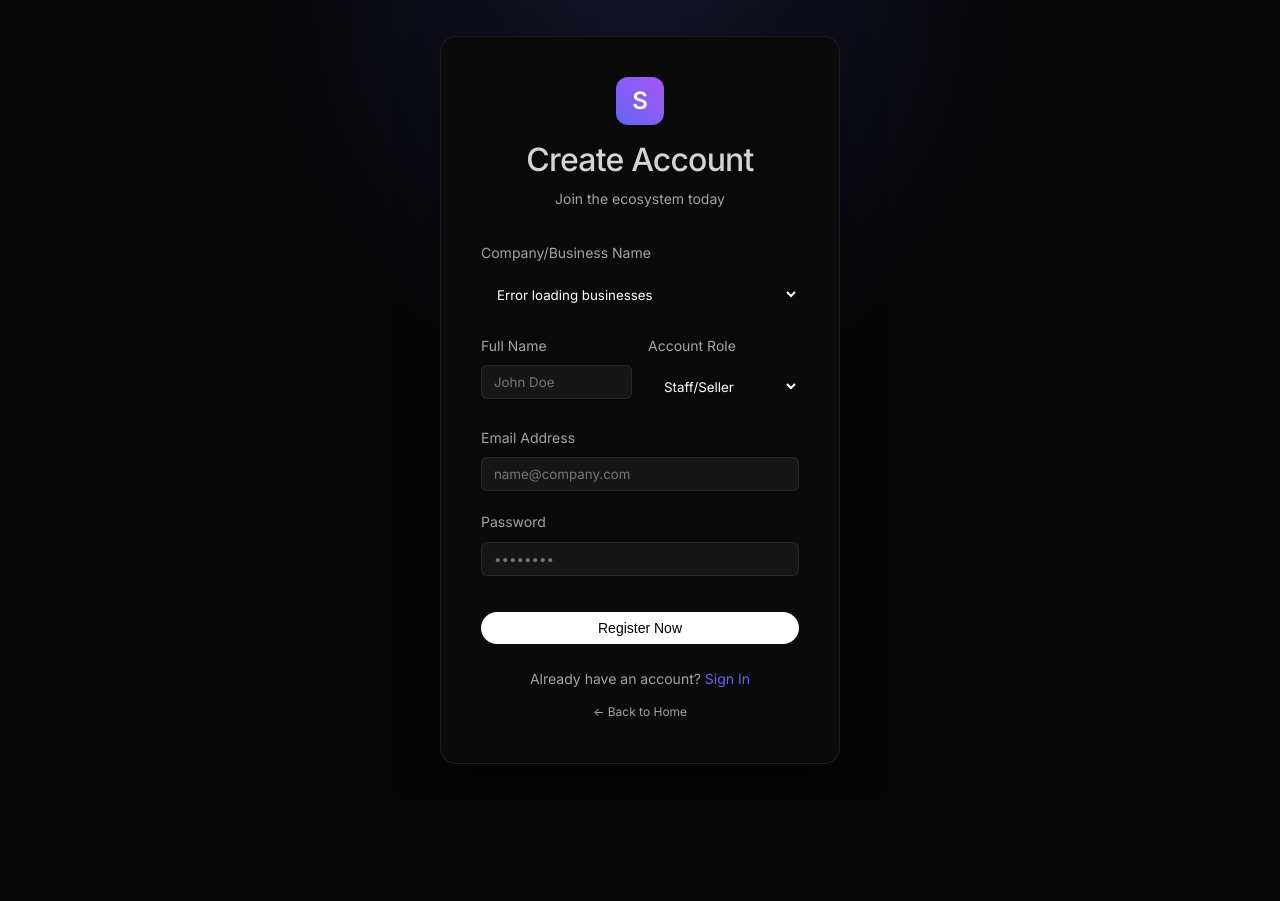
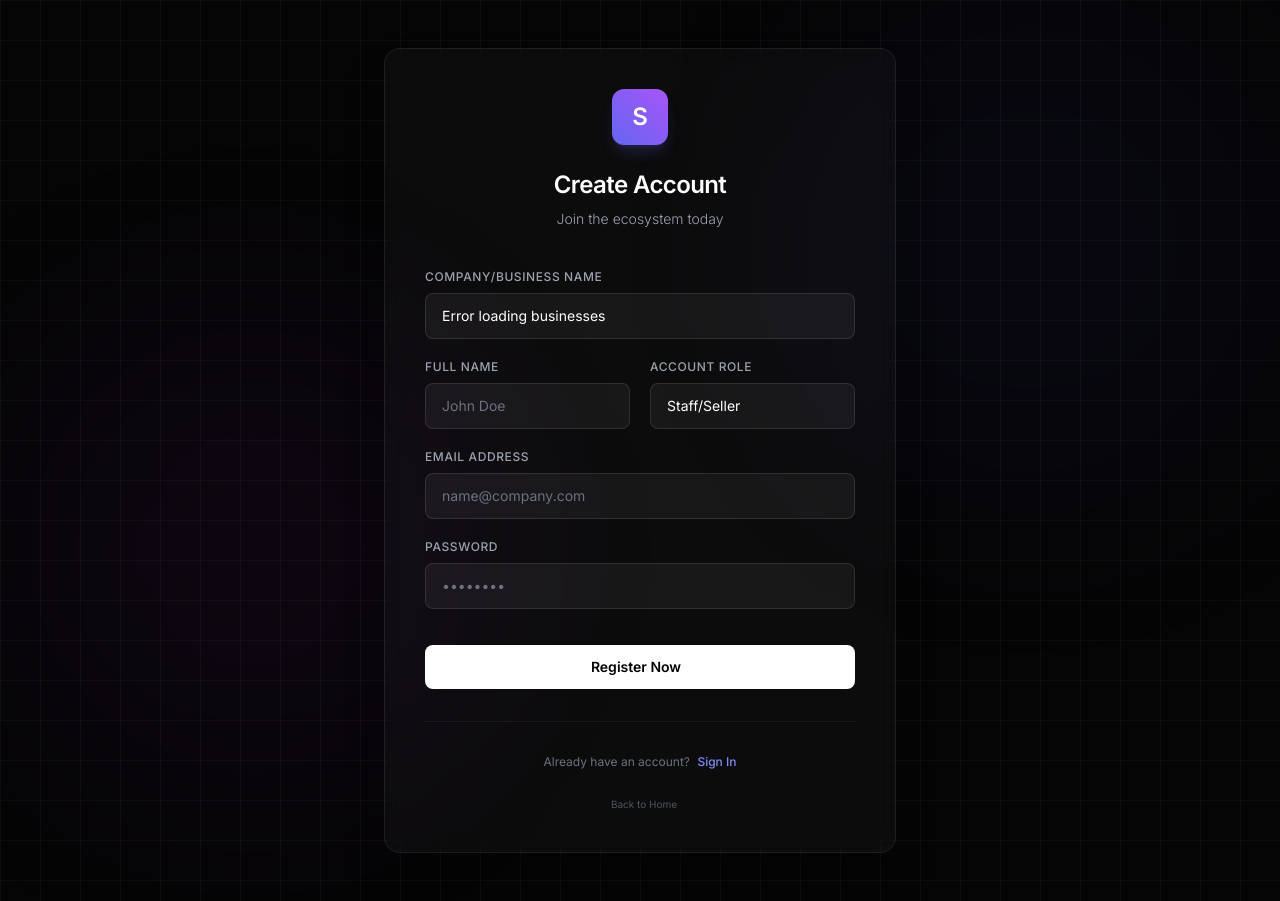
Before and after one commit to shagorrobidas/smart-e-commerce-seller---profit-sharing-management-system, a Django app: page /register/ in a window 1280 px wide. Before the commit the page ends 764 px from the top, so only its background shows below. Run offline with Django 5.2, Linux system fonts and the light colour scheme; data that the repository does not hold is empty; some libraries are stand-ins or nearby versions.

Commit message:
ui(auth): redesign registration page with premium glassmorphism

```diff
--- a/templates/register.html
+++ b/templates/register.html
@@ -6,36 +6,82 @@
     <meta charset="UTF-8">
     <meta name="viewport" content="width=device-width, initial-scale=1.0">
     <title>Register - Smart Seller System</title>
-    <link rel="stylesheet" href="{% static 'css/style.css' %}">
-    <link rel="stylesheet" href="{% static 'css/auth.css' %}">
+    <script src="https://cdn.tailwindcss.com"></script>
+    <script src="https://code.iconify.design/iconify-icon/1.0.7/iconify-icon.min.js"></script>
     <link href="https://fonts.googleapis.com/css2?family=Inter:wght@300;400;500;600&display=swap" rel="stylesheet">
+    <style>
+        body {
+            font-family: 'Inter', sans-serif;
+            background-color: #050505;
+            color: #d4d4d4;
+        }
+
+        .bg-grid {
+            background-size: 40px 40px;
+            background-image: linear-gradient(to right, rgba(255, 255, 255, 0.03) 1px, transparent 1px),
+                linear-gradient(to bottom, rgba(255, 255, 255, 0.03) 1px, transparent 1px);
+        }
+
+        .glass-card {
+            background: rgba(255, 255, 255, 0.03);
+            border: 1px solid rgba(255, 255, 255, 0.08);
+            backdrop-filter: blur(12px);
+        }
+
+        .input-glass {
+            background: rgba(255, 255, 255, 0.05);
+            border: 1px solid rgba(255, 255, 255, 0.1);
+            transition: all 0.2s;
+        }
+
+        .input-glass:focus {
+            border-color: #6366f1;
+            background: rgba(255, 255, 255, 0.08);
+            box-shadow: 0 0 0 2px rgba(99, 102, 241, 0.2);
+        }
+
+        select option {
+            background-color: #1a1a1a;
+            color: #d4d4d4;
+        }
+    </style>
 </head>
 
-<body class="auth-body">
+<body class="bg-grid min-h-screen flex items-center justify-center p-6 antialiased pt-12 pb-12">
+    <!-- Glow Effect -->
+    <div class="absolute top-0 right-0 w-[500px] h-[500px] bg-indigo-600/5 rounded-full blur-[100px] pointer-events-none"></div>
+    <div class="absolute bottom-0 left-0 w-[500px] h-[500px] bg-purple-600/5 rounded-full blur-[100px] pointer-events-none"></div>
 
-    <div class="auth-card">
-        <div class="auth-header">
-            <div class="auth-logo">S</div>
-            <h2>Create Account</h2>
-            <p style="color: var(--text-muted); font-size: 0.875rem; margin-top: 0.5rem;">Join the ecosystem today</p>
+    <div class="w-full max-w-lg relative z-10">
+        <div class="glass-card rounded-2xl p-8 md:p-10 shadow-2xl">
+            <div class="text-center mb-10">
+                <div class="inline-flex items-center justify-center w-14 h-14 bg-gradient-to-tr from-indigo-500 to-purple-500 rounded-xl text-white text-2xl font-bold mb-6 shadow-lg shadow-indigo-500/20">
+                    S
+                </div>
+                <h1 class="text-2xl font-semibold text-white tracking-tight">Create Account</h1>
+                <p class="text-sm text-gray-400 mt-2 font-light">Join the ecosystem today</p>
             </div>
 
-        <form id="registerForm">
-            <div class="form-group">
-                <label for="company">Company/Business Name</label>
-                <select id="company" required style="width: 100%; background: var(--bg-card); border: 1px solid var(--border-light); color: white; padding: 0.75rem; border-radius: 8px;">
+            <form id="registerForm" class="space-y-5">
+                <div class="space-y-2">
+                    <label for="company" class="block text-xs font-medium text-gray-400 uppercase tracking-wider">Company/Business Name</label>
+                    <select id="company" required
+                        class="input-glass w-full px-4 py-3 rounded-lg text-sm text-white outline-none appearance-none cursor-pointer">
                         <option value="" disabled selected>Loading businesses...</option>
                     </select>
                 </div>
 
-            <div class="grid grid-cols-2 gap-4">
-                <div class="form-group">
-                    <label for="name">Full Name</label>
-                    <input type="text" id="name" placeholder="John Doe" required>
+                <div class="grid grid-cols-1 md:grid-cols-2 gap-5">
+                    <div class="space-y-2">
+                        <label for="name" class="block text-xs font-medium text-gray-400 uppercase tracking-wider">Full Name</label>
+                        <input type="text" id="name"
+                            class="input-glass w-full px-4 py-3 rounded-lg text-sm text-white placeholder-gray-500 outline-none"
+                            placeholder="John Doe" required>
                     </div>
-                <div class="form-group">
-                    <label for="role">Account Role</label>
-                    <select id="role" required style="width: 100%; background: var(--bg-card); border: 1px solid var(--border-light); color: white; padding: 0.75rem; border-radius: 8px;">
+                    <div class="space-y-2">
+                        <label for="role" class="block text-xs font-medium text-gray-400 uppercase tracking-wider">Account Role</label>
+                        <select id="role" required
+                            class="input-glass w-full px-4 py-3 rounded-lg text-sm text-white outline-none appearance-none cursor-pointer">
                             <option value="staff">Staff/Seller</option>
                             <option value="investor">Investor</option>
                             <option value="admin">Administrator</option>
@@ -43,24 +89,42 @@
                     </div>
                 </div>
 
-            <div class="form-group">
-                <label for="email">Email Address</label>
-                <input type="email" id="email" placeholder="name@company.com" required>
+                <div class="space-y-2">
+                    <label for="email" class="block text-xs font-medium text-gray-400 uppercase tracking-wider">Email Address</label>
+                    <input type="email" id="email"
+                        class="input-glass w-full px-4 py-3 rounded-lg text-sm text-white placeholder-gray-500 outline-none"
+                        placeholder="name@company.com" required>
                 </div>
 
-            <div class="form-group">
-                <label for="password">Password</label>
-                <input type="password" id="password" placeholder="••••••••" required>
+                <div class="space-y-2">
+                    <label for="password" class="block text-xs font-medium text-gray-400 uppercase tracking-wider">Password</label>
+                    <input type="password" id="password"
+                        class="input-glass w-full px-4 py-3 rounded-lg text-sm text-white placeholder-gray-500 outline-none"
+                        placeholder="••••••••" required>
                 </div>
 
-            <button type="submit" class="btn btn-primary" style="width: 100%; margin-top: 1rem;">Register Now</button>
+                <div class="pt-4">
+                    <button type="submit"
+                        class="w-full py-3 px-4 rounded-lg bg-white text-black text-sm font-semibold hover:bg-gray-200 active:scale-[0.98] transition-all flex items-center justify-center gap-2">
+                        Register Now
+                        <iconify-icon icon="solar:user-plus-linear" width="18"></iconify-icon>
+                    </button>
+                </div>
             </form>
 
-        <div class="auth-footer">
-            Already have an account? <a href="{% url 'login' %}">Sign In</a>
+            <div class="mt-8 pt-8 border-t border-white/5 text-center">
+                <p class="text-xs text-gray-500">
+                    Already have an account?
+                    <a href="{% url 'login' %}" class="text-indigo-400 hover:text-indigo-300 font-medium transition-colors ml-1">Sign In</a>
+                </p>
             </div>
-        <div class="auth-footer" style="margin-top: 10px;">
-            <a href="{% url 'index' %}" style="font-size: 0.75rem; color: var(--text-muted);">← Back to Home</a>
+
+            <div class="mt-4 text-center">
+                <a href="{% url 'index' %}" class="inline-flex items-center gap-2 text-[10px] text-gray-600 hover:text-gray-400 transition-colors">
+                    <iconify-icon icon="solar:arrow-left-linear"></iconify-icon>
+                    Back to Home
+                </a>
+            </div>
         </div>
     </div>
 
@@ -71,7 +135,7 @@
             const companySelect = document.getElementById('company');
             try {
                 const response = await DB.getBusinesses();
-                const businesses = response.results || response; // Handle both paginated and non-paginated
+                const businesses = response.results || response;
                 if (businesses && businesses.length > 0) {
                     companySelect.innerHTML = '<option value="" disabled selected>Select Your Business</option>';
                     businesses.forEach(b => {
```
Lines whose indentation alone changed are shown as unchanged.
